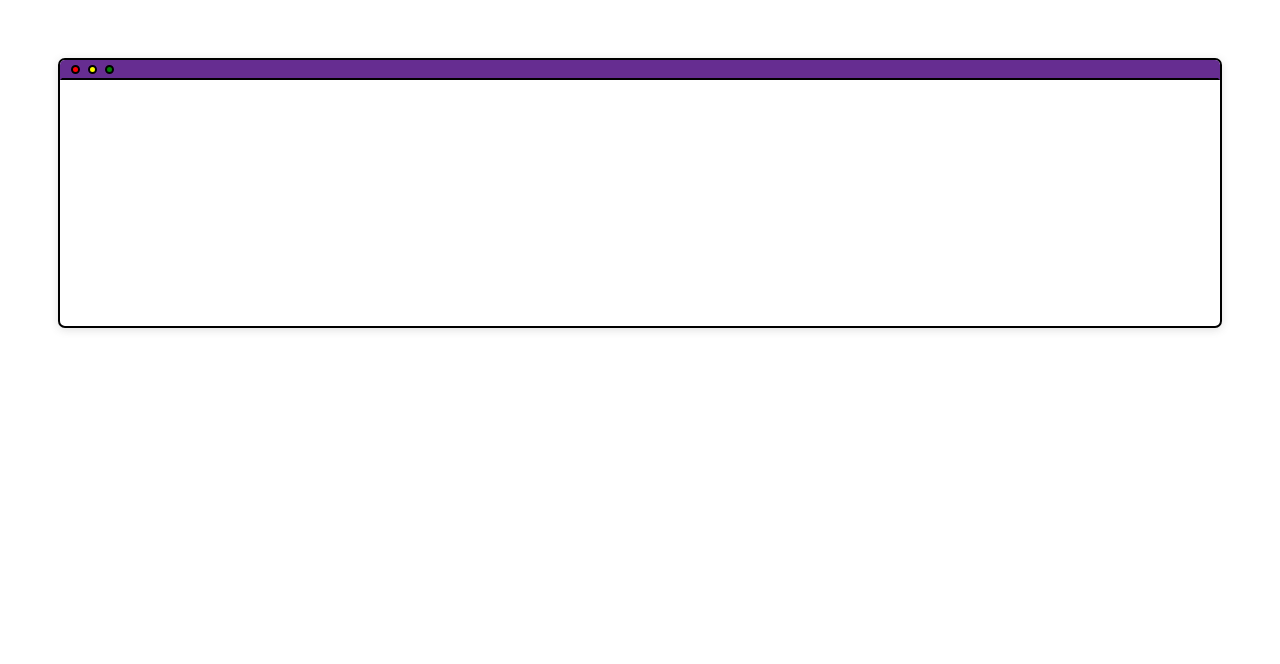
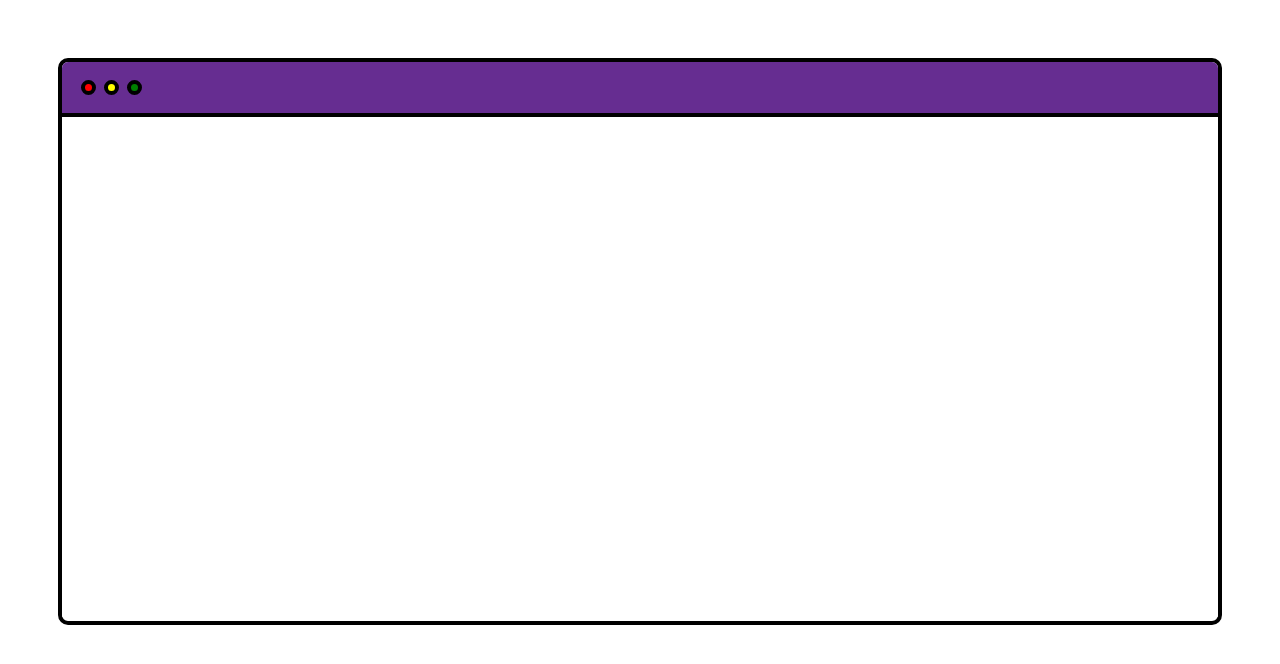
Before and after one commit to usama1s/textarea, a plain HTML site: page index.html in a window 1280 px wide. Drawn offline with Linux system fonts and the light colour scheme.

Commit message:
updating

```diff
--- a/index.html
+++ b/index.html
@@ -15,35 +15,35 @@
     }
     .textareaDiv{
         position: relative;
-        max-width: 100%;
-    }
+        /* max-width: 100%; */
+    border: 4px solid black;border-radius: 10px;overflow: hidden;}
     .textbox{
         resize: none;
-    border: 2px solid black;
-    border-radius: 6.9px;
-    padding: 31px 10px 10px 10px;
-    box-shadow: rgba(99, 99, 99, 0.2) 0px 2px 8px 0px;
+    border: 0;
+    border-radius: 0;
+    padding: 10px;
+    /* box-shadow: rgba(99, 99, 99, 0.2) 0px 2px 8px 0px; */
     width: 100%;
-}
+height: 500px;outline: none !important;text-decoration: none !important;}
 
     .textareaDiv .top{
-        position: absolute;
+        /* position: absolute; */
     width: 100%;
     display: block;
-    height: 20px;
+    height: 55px;
     background: #662D91;
-    border: 2px solid #662D91;
-    top: 1.999999px;
-    border-top-right-radius: 5px;
-    border-top-left-radius: 5px;
-    left: 2px;
+    /* border: 2px solid #662D91; */
+    /* top: 1.999999px; */
+    /* border-top-right-radius: 5px; */
+    /* border-top-left-radius: 5px; */
+    /* left: 2px; */
     align-items: center;
-    border-bottom: 2px solid black;
-    width: calc(100% - 4px);display: flex;}
+    border-bottom: 4px solid black;
+    /* width: calc(100% - 4px); */display: flex;}
     .dots{
-        width: 9px;
-        height: 9px;
-        border: 2px solid black;
+        width: 15px;
+        height: 15px;
+        border: 4px solid black;
         border-radius: 100%;
         background: green;
     margin: 0 4px;}
@@ -53,7 +53,7 @@
         align-items: center;
         /* margin-top: 5px; */
         /* margin-left: 5px; */
-    padding: 0 5px;}
+    padding: 0 15px;}
     .reddot{
         background: red;
     }
```
